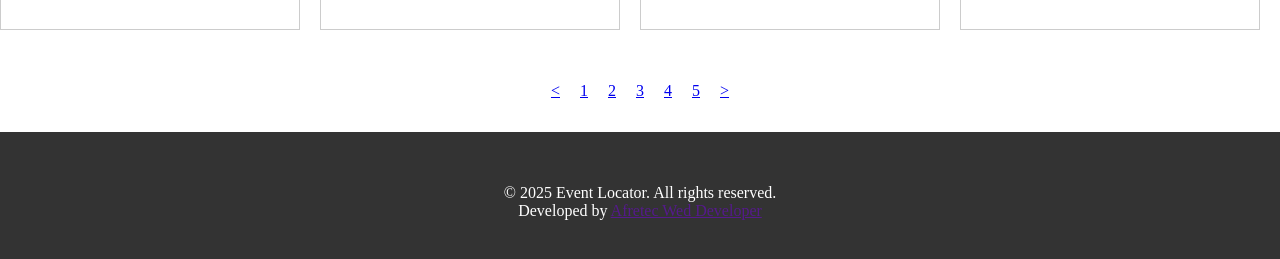
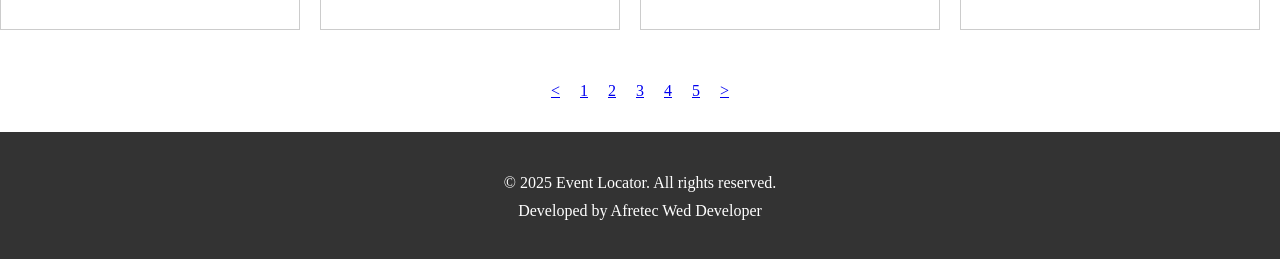
Before and after one commit to Zeden12/Afretec-1-project, a plain HTML site: page index.html in a window 1280 px wide. Shown: the part 717-976 px from the top of the page. Drawn offline with Linux system fonts and the light colour scheme.

```diff
--- a/styles/index.css
+++ b/styles/index.css
@@ -114,6 +114,15 @@ main .card .info h2{
     gap: 20px;
 }
 
+footer p{
+    margin-bottom: 10px;
+}
+
+footer a{
+    color: white;
+    text-decoration: none;
+}
+
 footer{
     background-color: #333;
     color: white;
```
